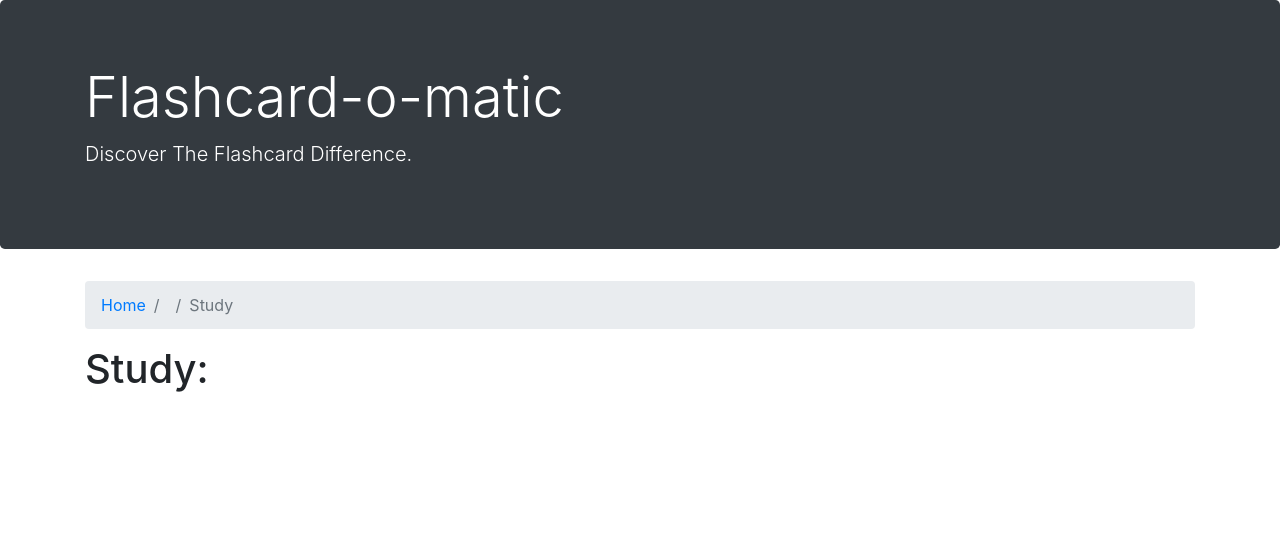
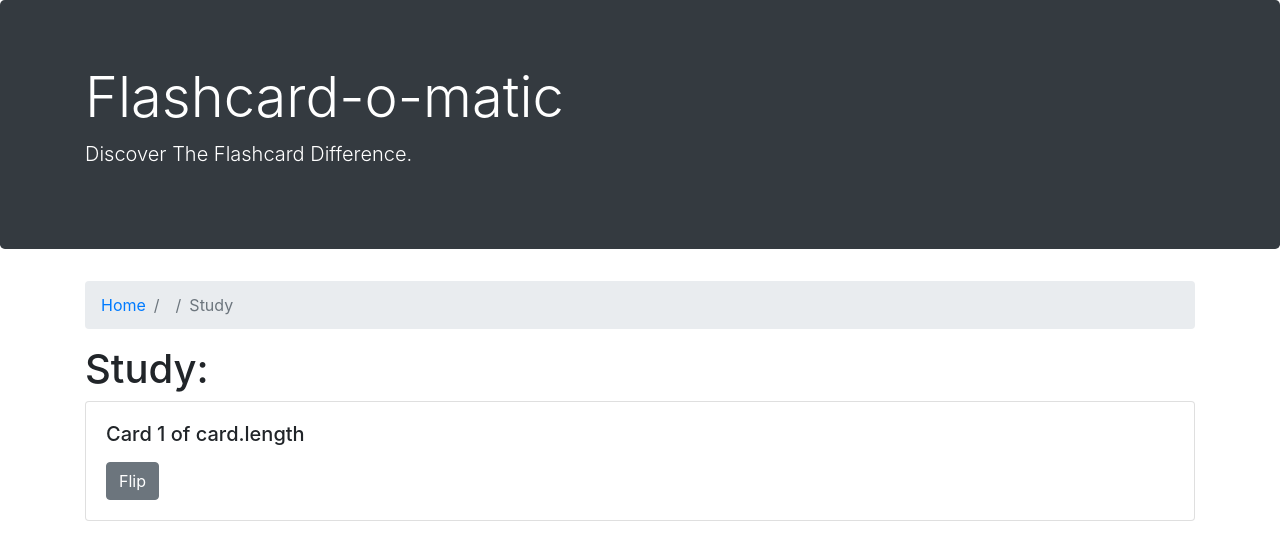
Before and after one commit to nguyenscg/flashcards, a React (Create React App) app: page /decks/1/study in a window 1280 px wide. Shown: the top 560 px of the page. Built offline with nearby package versions, Linux system fonts and the light colour scheme; no server answers; a web font is replaced by a local one.

Commit message:
added card style and added a flip button

```diff
--- a/src/Layout/Study.js
+++ b/src/Layout/Study.js
@@ -40,6 +40,13 @@ function Study() {
                  </ol>
             </nav>
             <h1>Study: {deck.name}</h1>
+            <div className="card">
+                <div className="card-body">
+                    <h5 className="card-title">Card 1 of card.length</h5>
+                    <p className="card-text">{deck.description}</p>
+                    <button type="button" className="btn btn-secondary">Flip</button>
+                </div>
+            </div>
         </div>
     )
 }
```
